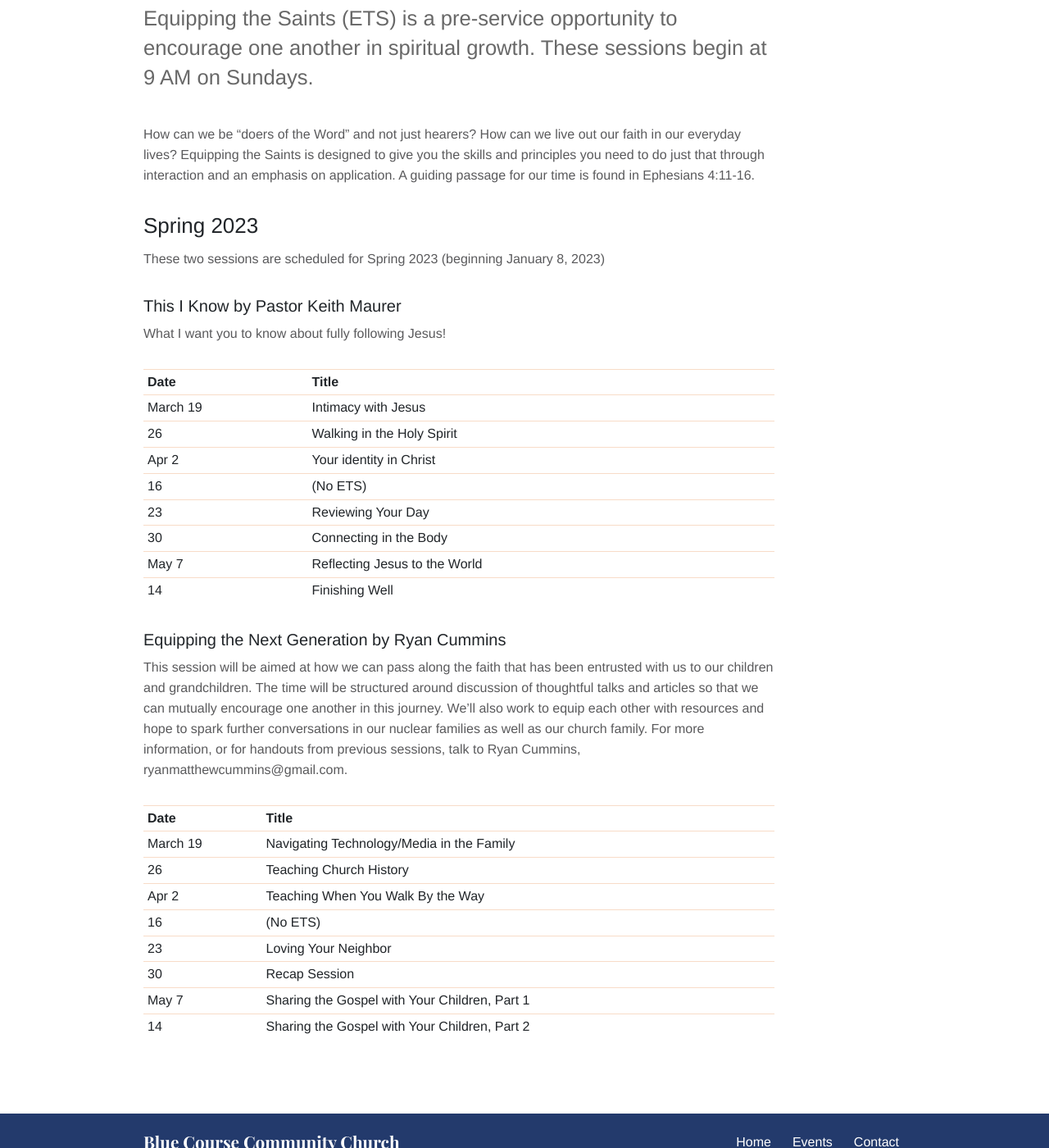
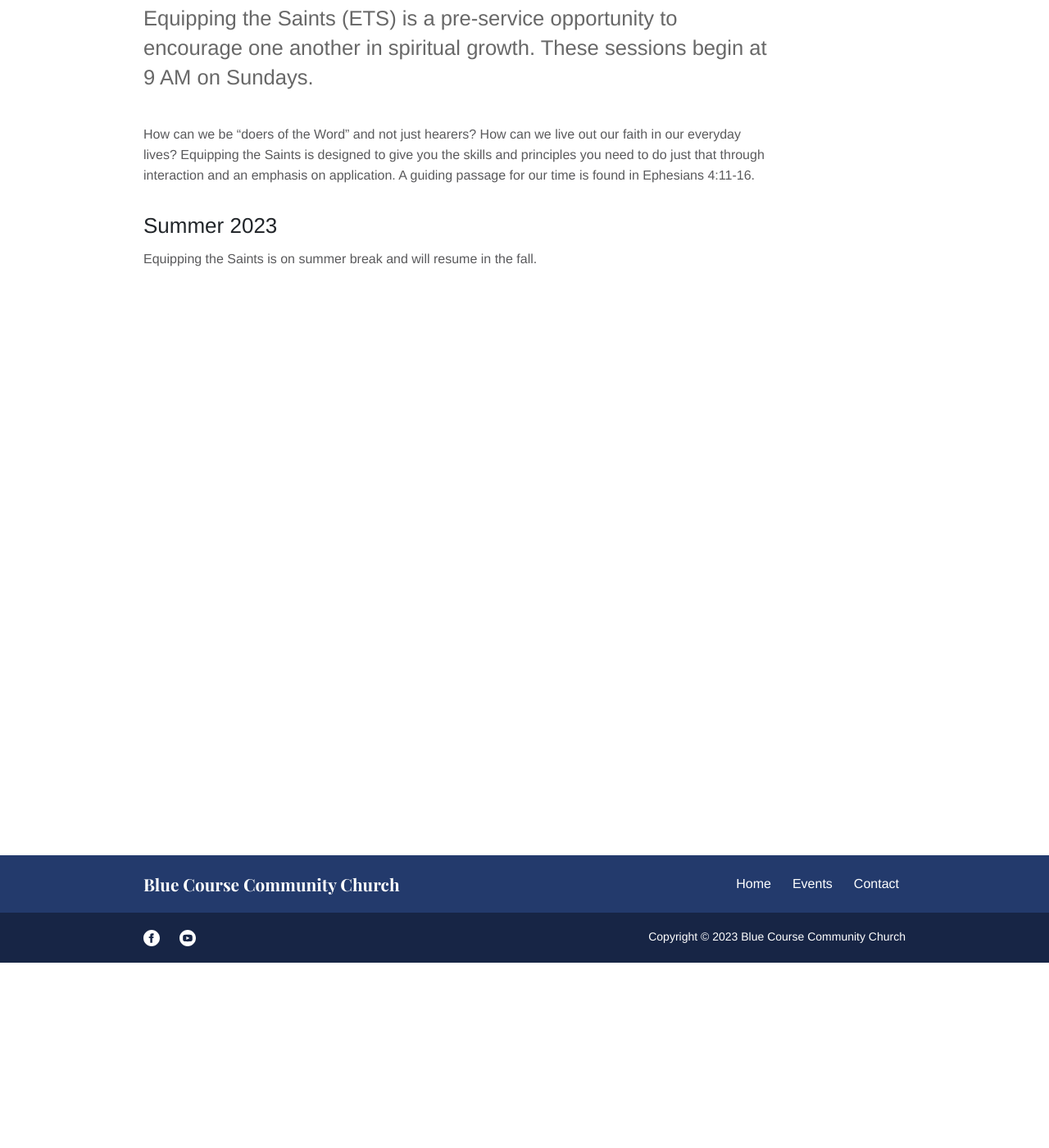
Before and after one commit to bluecoursecommunitychurch/bluecoursecommunitychurch.github.io, a Jekyll site: the page built from _ministries/ets.md, in a window 1280 px wide and 1400 px high, scrolled down 226 px. Shown: the whole window at 82% size. Built offline with Jekyll 4.4.1, drawn with Linux system fonts in a browser that asks for light colours.

Commit message:
ETS on break for summer

```diff
--- a/_ministries/ets.md
+++ b/_ministries/ets.md
@@ -11,40 +11,5 @@ How can we be “doers of the Word” and not just hearers? How can we live out
 Saints is designed to give you the skills and principles you need to do just that through interaction and an emphasis on
 application. A guiding passage for our time is found in Ephesians 4:11-16.
 
-## Spring 2023
-These two sessions are scheduled for Spring 2023 (beginning January 8, 2023)
-
-### This I Know by Pastor Keith Maurer
-
-What I want you to know about fully following Jesus!
-
-| Date     | Title                         |
-|----------|-------------------------------|
-| March 19 | Intimacy with Jesus           |
-| 26       | Walking in the Holy Spirit    |
-| Apr 2    | Your identity in Christ       |
-| 16       | (No ETS)                      |
-| 23       | Reviewing Your Day            |
-| 30       | Connecting in the Body        |
-| May 7    | Reflecting Jesus to the World |
-| 14       | Finishing Well                |
-
-
-### Equipping the Next Generation by Ryan Cummins
-
-This session will be aimed at how we can pass along the faith that has been entrusted with us to our children and grandchildren.
-The time will be structured around discussion of thoughtful talks and articles so that we can mutually encourage one another
-in this journey.  We’ll also work to equip each other with resources and hope to spark further conversations in our nuclear
-families as well as our church family.  For more information, or for handouts from previous sessions, talk to Ryan Cummins,
-ryanmatthewcummins@gmail.com.
-
-| Date      | Title                                         |
-| ----------|-----------------------------------------------|
-| March 19  | Navigating Technology/Media in the Family     |
-| 26        | Teaching Church History                       |
-| Apr 2     | Teaching When You Walk By the Way             |
-| 16        | (No ETS)                                      |
-| 23        | Loving Your Neighbor                          |
-| 30        | Recap Session                                 |
-| May 7     | Sharing the Gospel with Your Children, Part 1 |
-| 14        | Sharing the Gospel with Your Children, Part 2 |
+## Summer 2023
+Equipping the Saints is on summer break and will resume in the fall.
```
Also changed, not shown: index.md (+1 -1 lines).
